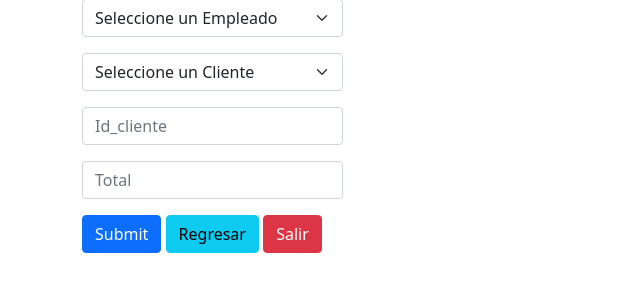
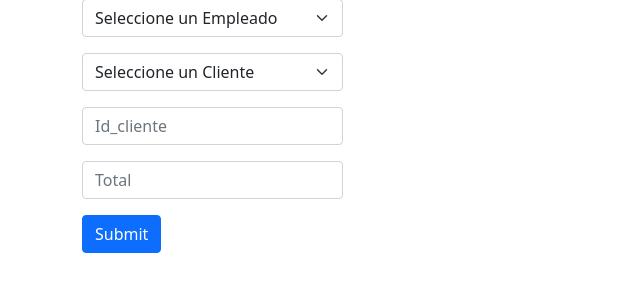
Before and after one commit to AxelCalvo/crud-sistema, a PHP site: page /venta/venta.php in a window 1280 px wide. Shown: the part 311-619 px from the top of the page, without its empty margins (0-640 px from the left). Run offline with PHP 8.4, Linux system fonts and the light colour scheme; a user stored in the database is signed in; data comes from the database, SQL or seed files in the repository; data that the repository does not hold is empty.

Commit message:
quite botones innecesarios

```diff
--- a/cliente/cliente.php
+++ b/cliente/cliente.php
@@ -59,8 +59,8 @@ if (isset($_SESSION['Id_Usuario']) && isset($_SESSION['nombre'])) {
                                     <input type="text" class="form-control mb-3" name="colonia" placeholder="Colonia">
                                     <input type="text" class="form-control mb-3" name="Municipio" placeholder="Municipio">
                                     <input type="submit" class="btn btn-primary">
-                                    <a href="../menu.php" class="btn btn-info">Regresar</a>
-                                    <a href="../logout.php" class="btn btn-danger">Salir</a>
+
+
                                 </form>
 
                         </div>
--- a/empleado/empleado.php
+++ b/empleado/empleado.php
@@ -54,8 +54,8 @@ if (isset($_SESSION['Id_Usuario']) && isset($_SESSION['nombre'])) {
                                     <input type="text" class="form-control mb-3" name="apellidos" placeholder="Apellidos">
                                     <input type="text" class="form-control mb-3" name="Telefono" placeholder="Telefono">
                                     <input type="submit" class="btn btn-primary">
-                                    <a href="../menu.php" class="btn btn-info">Regresar</a>
-                                    <a href="../logout.php" class="btn btn-danger">Salir</a>
+
+
                                 </form>
 
                         </div>
--- a/garrafon/garrafon.php
+++ b/garrafon/garrafon.php
@@ -57,8 +57,8 @@ if (isset($_SESSION['Id_Usuario']) && isset($_SESSION['nombre'])) {
                                     <input type="text" class="form-control mb-3" name="caducidad" placeholder="Dia/Mes/Año">
                                     <input type="text" class="form-control mb-3" name="cantidad" placeholder="Cantidad">
                                     <input type="submit" class="btn btn-primary">
-                                    <a href="../menu.php" class="btn btn-info">Regresar</a>
-                                    <a href="../logout.php" class="btn btn-danger">Salir</a>
+
+
                                 </form>
 
                         </div>
--- a/venta/venta.php
+++ b/venta/venta.php
@@ -105,8 +105,8 @@ if (isset($_SESSION['Id_Usuario']) && isset($_SESSION['nombre'])) {
                                     <input type="text" class="form-control mb-3" name="id_cliente" placeholder="Id_cliente">
                                     <input type="text" class="form-control mb-3" name="importe_total" placeholder="Total">
                                     <input type="submit" class="btn btn-primary">
-                                    <a href="../menu.php" class="btn btn-info">Regresar</a>
-                                    <a href="../logout.php" class="btn btn-danger">Salir</a>
+
+
                                 </form>
 
                         </div>
```
